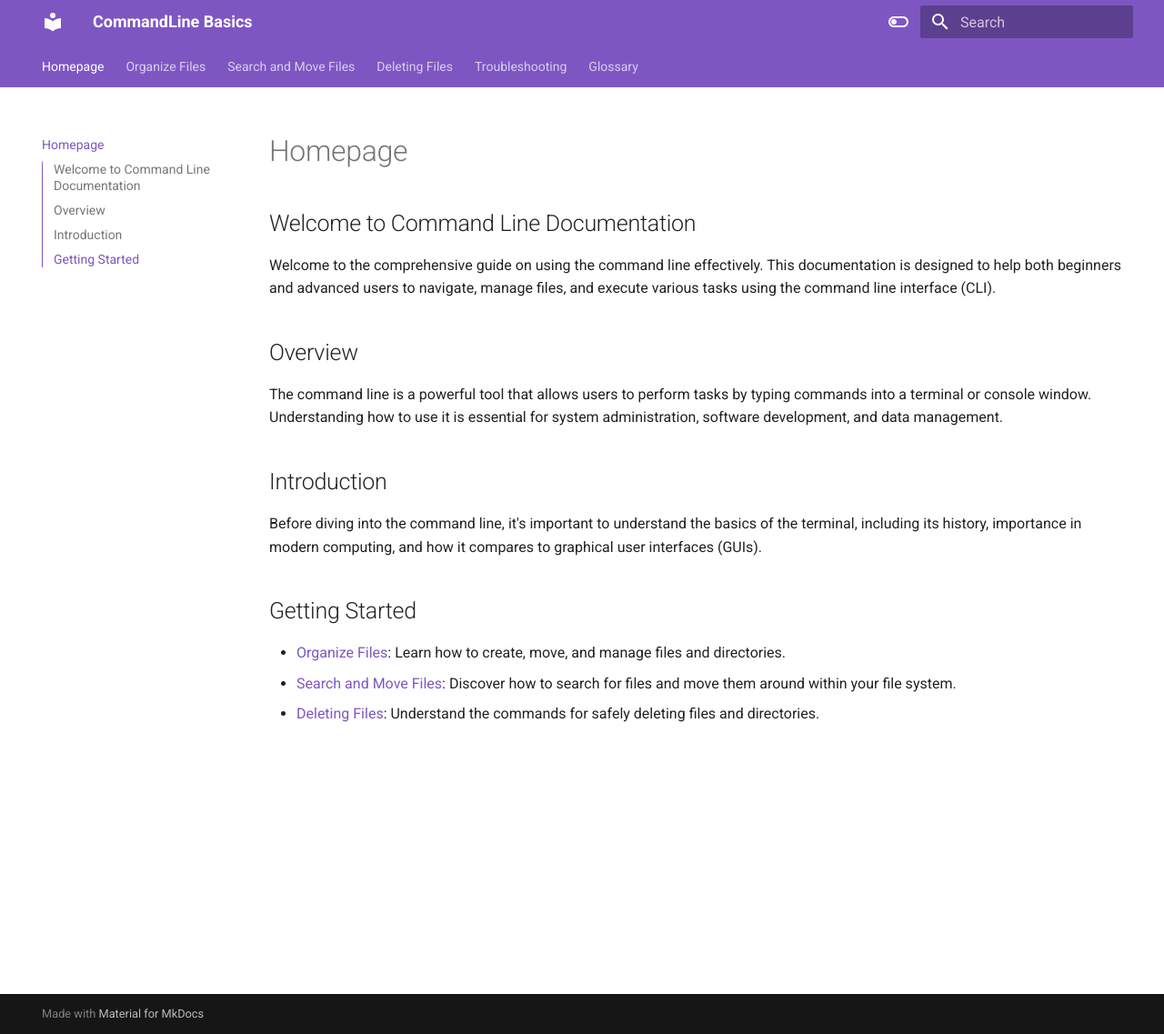
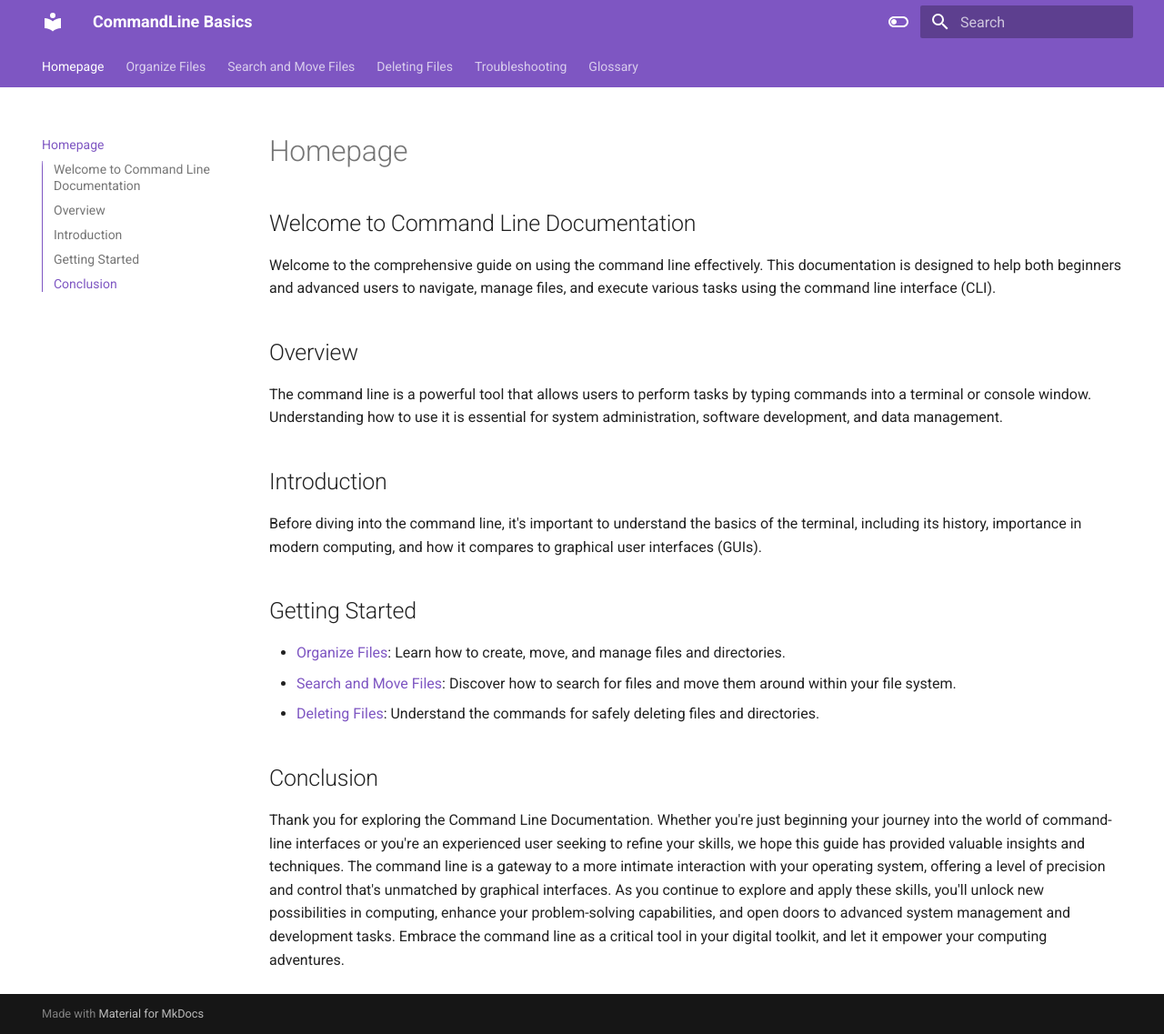
Before and after one commit to RichardLi6/UsingCommandLine, an MkDocs documentation site: the page built from docs/index.md, in a window 1280 px wide and 1137 px high. Shown: the whole window at 91% size. Built offline with MkDocs 1.6.1 and Material for MkDocs 9.7.7, drawn with Linux system fonts in a browser that asks for light colours.

Commit message:
add conclusion for home page

```diff
--- a/docs/index.md
+++ b/docs/index.md
@@ -17,3 +17,15 @@ Before diving into the command line, it's important to understand the basics of
 - [Organize Files](D-organizeFile.md): Learn how to create, move, and manage files and directories.
 - [Search and Move Files](De-SearchMove.md): Discover how to search for files and move them around within your file system.
 - [Deleting Files](DeletingFiles.md): Understand the commands for safely deleting files and directories.
+
+## Conclusion
+Thank you for exploring the Command Line Documentation. Whether you're just
+beginning your journey into the world of command-line interfaces or you're an
+experienced user seeking to refine your skills, we hope this guide has provided
+valuable insights and techniques. The command line is a gateway to a more intimate
+interaction with your operating system, offering a level of precision and control
+that's unmatched by graphical interfaces. As you continue to explore and apply
+these skills, you'll unlock new possibilities in computing, enhance your
+problem-solving capabilities, and open doors to advanced system management and
+development tasks. Embrace the command line as a critical tool in your digital
+toolkit, and let it empower your computing adventures.
```
